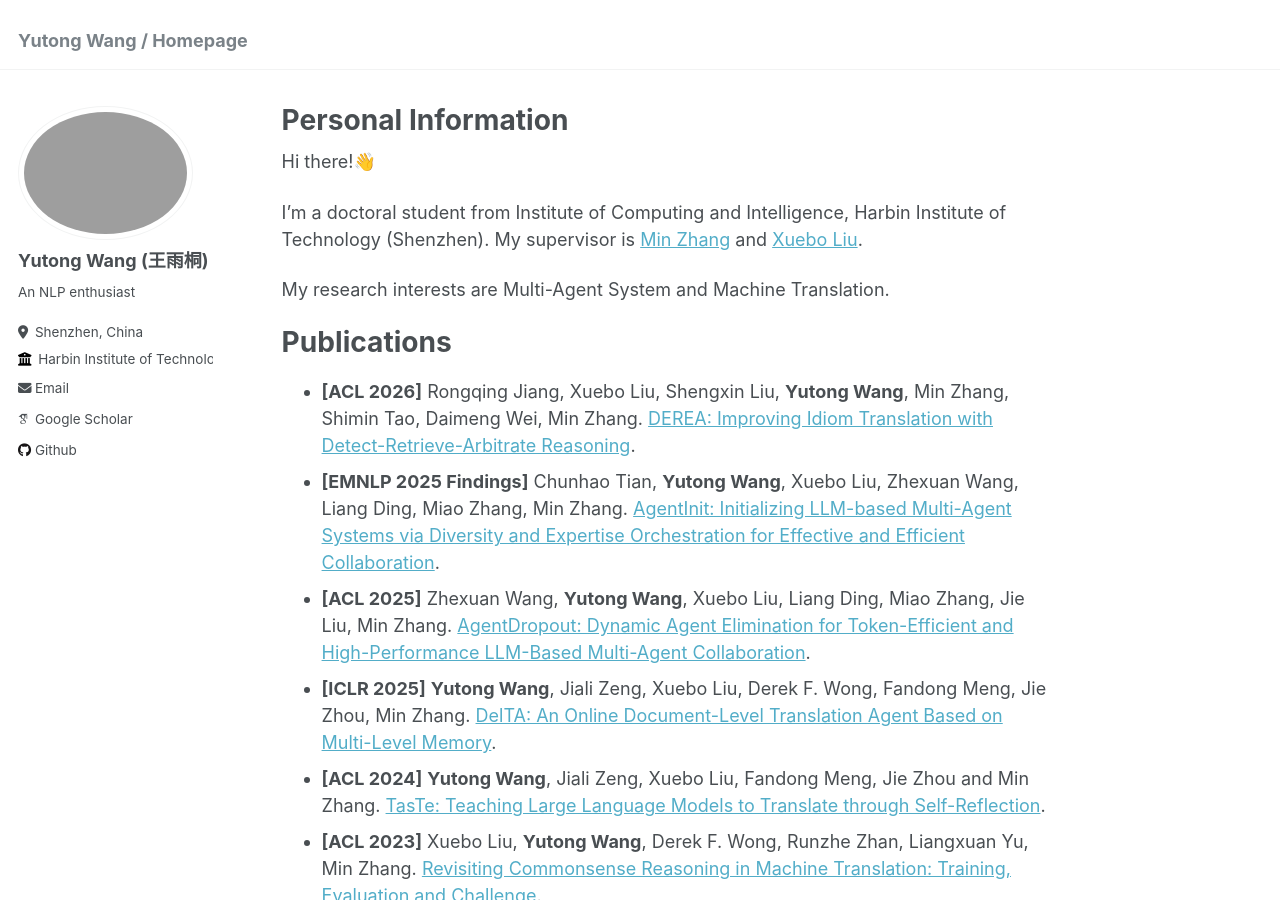
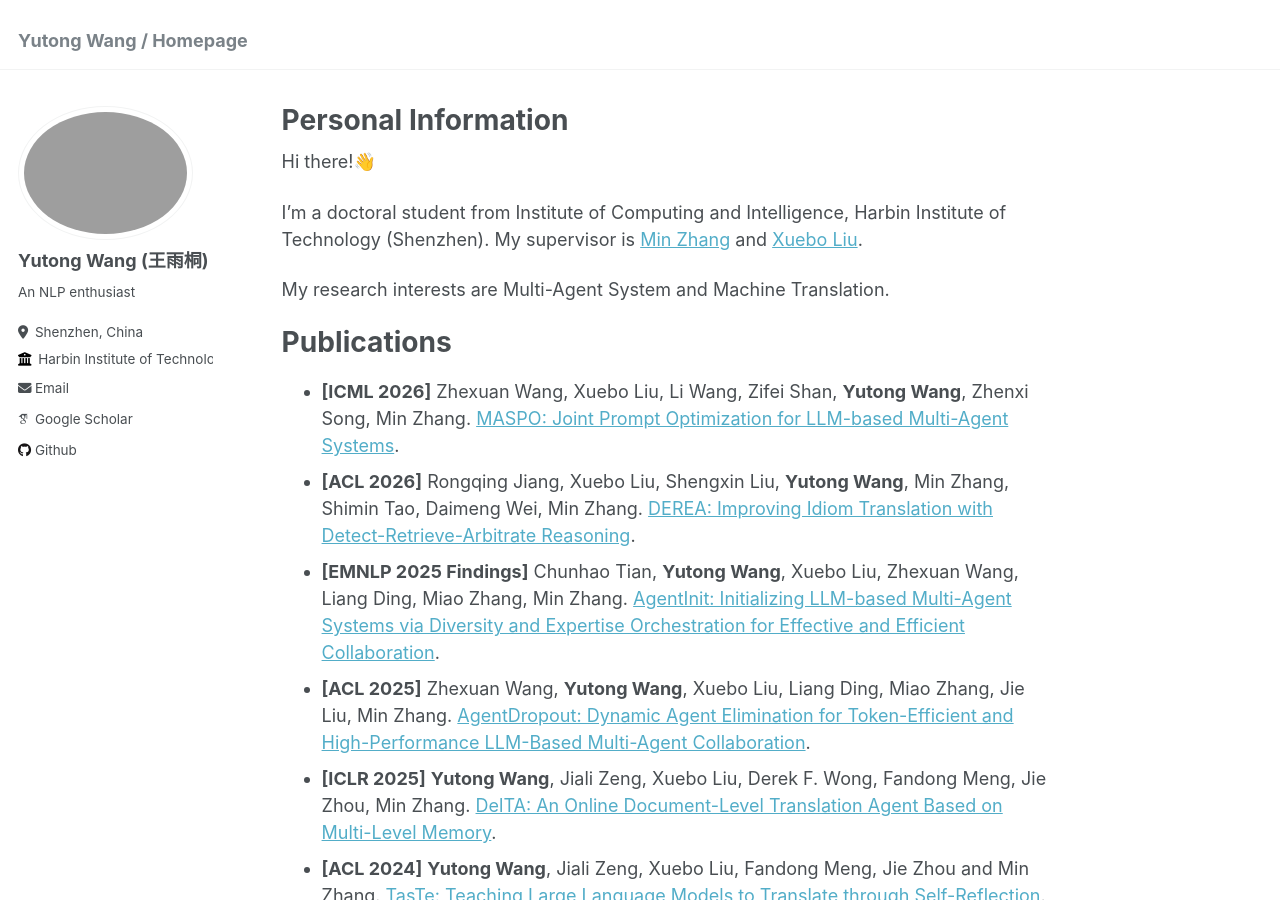
Before and after one commit to YutongWang1216/YutongWang1216.github.io, a Jekyll site: the page built from _pages/about.md, in a window 1280 px wide and 900 px high. Built offline with Jekyll 4.4.1, drawn with Linux system fonts in a browser that asks for light colours; some web fonts are replaced.

Commit message:
update info

```diff
--- a/_pages/about.md
+++ b/_pages/about.md
@@ -17,6 +17,7 @@ My research interests are Multi-Agent System and Machine Translation.
 
 Publications
 ======
+- **[ICML 2026]** Zhexuan Wang, Xuebo Liu, Li Wang, Zifei Shan, **Yutong Wang**, Zhenxi Song, Min Zhang. [MASPO: Joint Prompt Optimization for LLM-based Multi-Agent Systems](https://arxiv.org/abs/2605.06623).
 - **[ACL 2026]** Rongqing Jiang, Xuebo Liu, Shengxin Liu, **Yutong Wang**, Min Zhang, Shimin Tao, Daimeng Wei, Min Zhang. [DEREA: Improving Idiom Translation with Detect-Retrieve-Arbitrate Reasoning]().
 - **[EMNLP 2025 Findings]** Chunhao Tian, **Yutong Wang**, Xuebo Liu, Zhexuan Wang, Liang Ding, Miao Zhang, Min Zhang. [AgentInit: Initializing LLM-based Multi-Agent Systems via Diversity and Expertise Orchestration for Effective and Efficient Collaboration](https://aclanthology.org/2025.findings-emnlp.636/).
 - **[ACL 2025]** Zhexuan Wang, **Yutong Wang**, Xuebo Liu, Liang Ding, Miao Zhang, Jie Liu, Min Zhang. [AgentDropout: Dynamic Agent Elimination for Token-Efficient and High-Performance LLM-Based Multi-Agent Collaboration](https://aclanthology.org/2025.acl-long.1170/).
```
